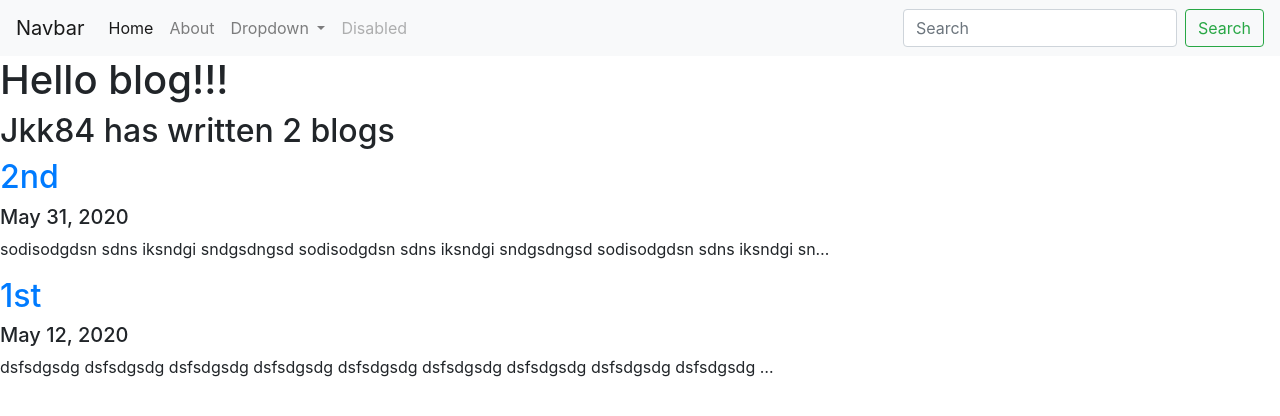
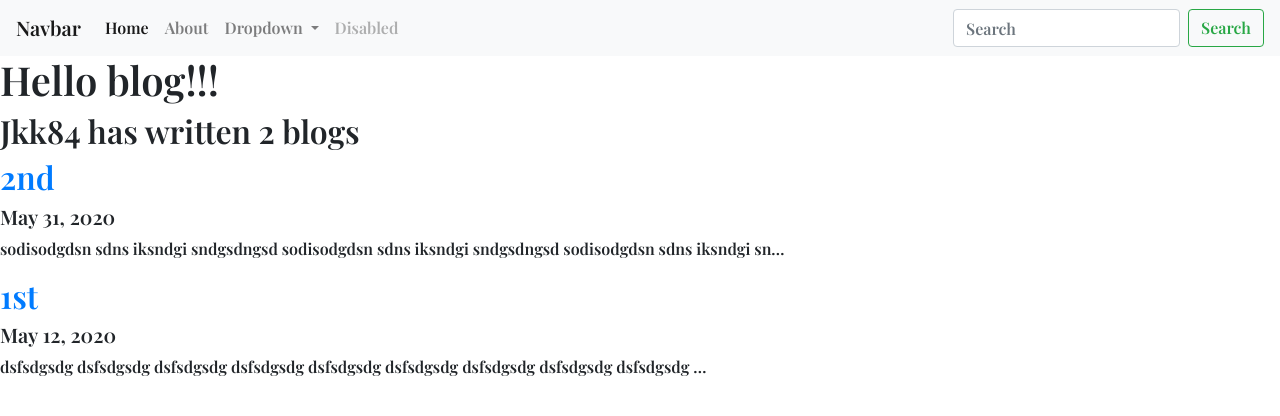
Before and after one commit to jkk84/django_personal_portfolio, a Django app: page /blog/ in a window 1280 px wide. Shown: the top 416 px of the page. Run offline with Django 3.2, Linux system fonts and the light colour scheme; data comes from the database, SQL or seed files in the repository; both versions use the stored data as it was after the commit; some libraries are stand-ins or nearby versions.

Commit message:
add logo css font

```diff
--- a/portfolio/templates/portfolio/base.html
+++ b/portfolio/templates/portfolio/base.html
@@ -9,7 +9,15 @@
     <link rel="stylesheet" href="https://stackpath.bootstrapcdn.com/bootstrap/4.5.0/css/bootstrap.min.css"
           integrity="sha384-9aIt2nRpC12Uk9gS9baDl411NQApFmC26EwAOH8WgZl5MYYxFfc+NcPb1dKGj7Sk" crossorigin="anonymous">
 
-    <title>Hello, world!</title>
+    {% load static %}
+
+    <link rel="stylesheet" href="{% static "portfolio/custom.css" %}">
+
+    <link href="https://fonts.googleapis.com/css2?family=Playfair+Display:wght@600&display=swap" rel="stylesheet">
+
+    <link rel="icon" type="image/png" href="{% static 'portfolio/logo.png' %}">
+
+  <title>Jkk84's page</title>
 </head>
 <body>
 <nav class="navbar navbar-expand-lg navbar-light bg-light">
--- /dev/null
+++ b/portfolio/templates/portfolio/custom.css
@@ -0,0 +1,3 @@
+body {
+    font-family: 'Playfair Display', serif;
+}
```
Also changed, not shown: db.sqlite3, media/portfolio/images/logo.jpg (deleted), portfolio/static/portfolio/logo.png (added), 1 other file.
